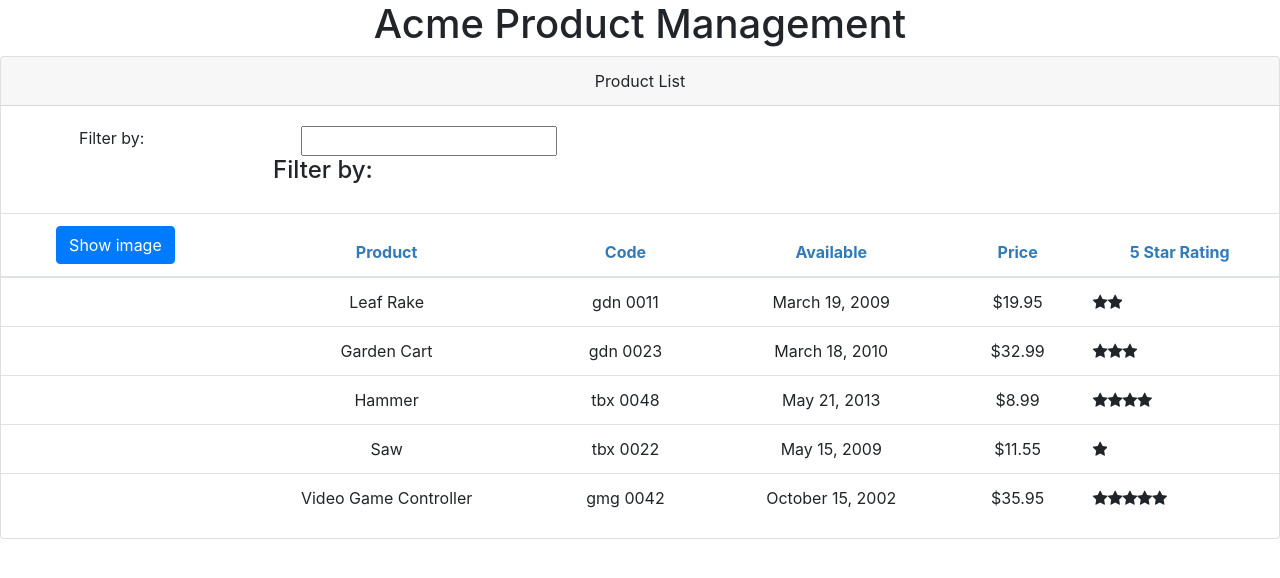
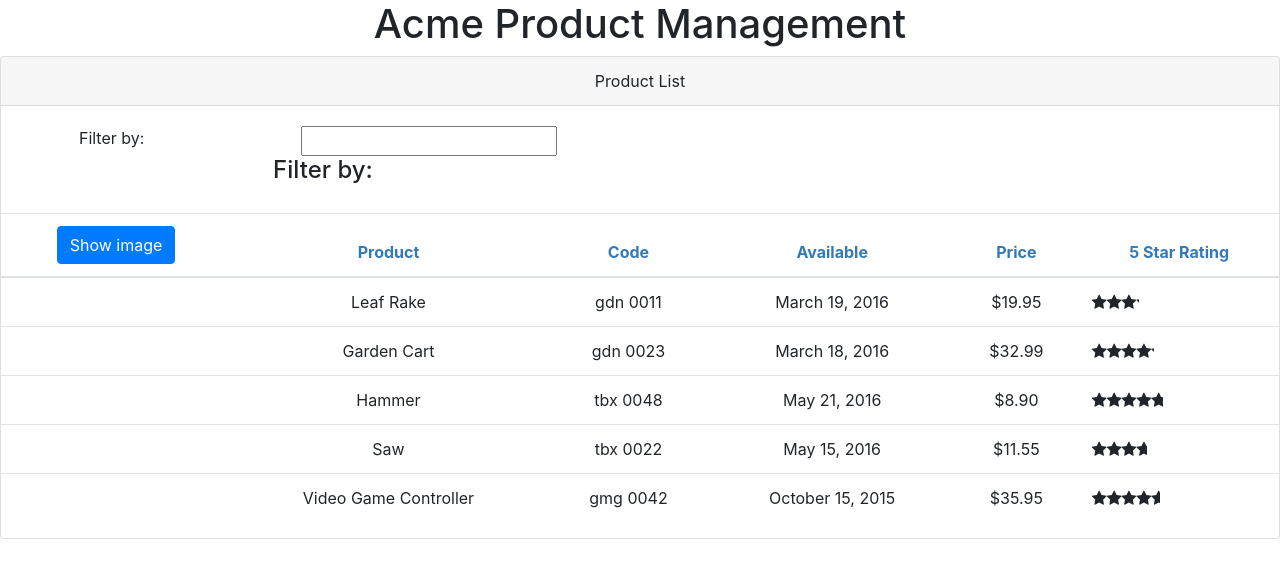
Before and after one commit to MargaritaSklyarenko/angular-pluralsight, an Angular app: page / in a window 1280 px wide. Shown: the top 578 px of the page. Built offline with nearby package versions, Linux system fonts and the light colour scheme.

Commit message:
Add observables

```diff
--- a/src/app/app.module.ts
+++ b/src/app/app.module.ts
@@ -7,6 +7,7 @@ import { ProductListComponent } from './products/product-list.component';
 import { ProductDetailComponent } from './product-detail/product-detail.component';
 import { ConvertToSpacesPipe } from './shared/convert-to-spaces.pipe';
 import { StarComponent } from './shared/star.component';
+import { HttpClientModule } from '@angular/common/http';
 
 @NgModule({
   declarations: [
@@ -18,7 +19,8 @@ import { StarComponent } from './shared/star.component';
   ],
   imports: [
     BrowserModule,
-    FormsModule
+    FormsModule,
+    HttpClientModule
   ],
   providers: [],
   bootstrap: [AppComponent]
--- a/src/app/products/product-list.component.ts
+++ b/src/app/products/product-list.component.ts
@@ -1,6 +1,6 @@
 import { Component, OnInit } from '@angular/core';
 import { IProduct } from './products';
-import { ProductService } from '../shared/product.service'
+import { ProductService } from './product.service'
 import { THIS_EXPR } from '@angular/compiler/src/output/output_ast';
 
 @Component({
@@ -16,6 +16,7 @@ export class ProductListComponent implements OnInit {
   showImage:boolean = false;
   filteredProducts: IProduct[];
   products: IProduct[];
+  errMessage: string = '';
 
   _listFilter: string;
 
@@ -31,8 +32,13 @@ export class ProductListComponent implements OnInit {
   }
 
   ngOnInit() {
-    this.products = this.productService.getProducts();
-    this.filteredProducts = this.products;
+    this.productService.getProducts().subscribe(
+      products => {
+        this.products = products;
+        this.filteredProducts = this.products;
+      },
+      err => this.errMessage = <any>err
+    );
   }
 
   onRatingCliked(message: string): void {
--- /dev/null
+++ b/src/app/products/product.service.ts
@@ -0,0 +1,45 @@
+import { Injectable } from '@angular/core';
+import { HttpClient, HttpErrorResponse } from '@angular/common/http';
+import { Observable, throwError } from 'rxjs';
+import { catchError, tap, map } from 'rxjs/operators';
+
+import { IProduct } from './products';
+
+@Injectable({
+  providedIn: 'root'
+})
+export class ProductService {
+  private productUrl = 'assets/products/products.json';
+
+  constructor(private http: HttpClient) { }
+
+  getProducts(): Observable<IProduct[]> {
+    return this.http.get<IProduct[]>(this.productUrl).pipe(
+      tap(data => console.log('All: ' + JSON.stringify(data))),
+      catchError(this.handleError)
+    );
+  }
+
+
+  getProduct(id: number): Observable<IProduct | undefined> {
+    return this.getProducts().pipe(
+      map((products: IProduct[]) => products.find(p => p.productId === id))
+    );
+  }
+
+  private handleError(err: HttpErrorResponse) {
+    // in a real world app, we may send the server to some remote logging infrastructure
+    // instead of just logging it to the console
+    let errorMessage = '';
+    if (err.error instanceof ErrorEvent) {
+      // A client-side or network error occurred. Handle it accordingly.
+      errorMessage = `An error occurred: ${err.error.message}`;
+    } else {
+      // The backend returned an unsuccessful response code.
+      // The response body may contain clues as to what went wrong,
+      errorMessage = `Server returned code: ${err.status}, error message is: ${err.message}`;
+    }
+    console.error(errorMessage);
+    return throwError(errorMessage);
+  }
+}
--- a/src/app/shared/product.service.ts
+++ /dev/null
@@ -1,75 +0,0 @@
-import { Injectable } from '@angular/core';
-import { IProduct } from '../products/products';
-
-@Injectable({
-  providedIn: 'root'
-})
-export class ProductService {
-
-  constructor() { }
-
-  getProducts(): IProduct[] {
-    return [
-      {
-        "productId": 1,
-        "productName": "Leaf Rake",
-        "productCode": "GDN-0011",
-        "releaseDate": "March 19, 2009",
-        "description": "Leaf rake with 48-inch wooden handle.",
-        "cost": 9.00,
-        "price": 19.95,
-        "category": "garden",
-        "starRating": 2,
-        "imageUrl": "http://openclipart.org/image/300px/svg_to_png/26215/Anonymous_Leaf_Rake.png"
-    },
-    {
-        "productId": 2,
-        "productName": "Garden Cart",
-        "productCode": "GDN-0023",
-        "releaseDate": "March 18, 2010",
-        "description": "15 gallon capacity rolling garden cart",
-        "cost": 20.00,
-        "price": 32.99,
-        "category": "garden",
-        "starRating": 3,
-        "imageUrl": "http://openclipart.org/image/300px/svg_to_png/58471/garden_cart.png"
-      },
-      {
-        "productId": 5,
-        "productName": "Hammer",
-        "productCode": "TBX-0048",
-        "releaseDate": "May 21, 2013",
-        "description": "Curved claw steel hammer",
-        "cost": 1.00,
-        "price": 8.99,
-        "category": "toolbox",
-        "starRating": 4,
-        "imageUrl": "http://openclipart.org/image/300px/svg_to_png/73/rejon_Hammer.png"
-      },
-      {
-        "productId": 8,
-        "productName": "Saw",
-        "productCode": "TBX-0022",
-        "releaseDate": "May 15, 2009",
-        "description": "15-inch steel blade hand saw",
-        "cost": 6.95,
-        "price": 11.55,
-        "category": "garden",
-        "starRating": 1,
-        "imageUrl": "http://openclipart.org/image/300px/svg_to_png/27070/egore911_saw.png"
-      },
-      {
-        "productId": 10,
-        "productName": "Video Game Controller",
-        "productCode": "GMG-0042",
-        "releaseDate": "October 15, 2002",
-        "description": "Standard two-button video game controller",
-        "cost": 2.22,
-        "price": 35.95,
-        "category": "gaming",
-        "starRating": 5,
-        "imageUrl": "http://openclipart.org/image/300px/svg_to_png/120337/xbox-controller_01.png"
-      }
-    ];
-  }
-}
--- /dev/null
+++ b/src/assets/products/products.json
@@ -0,0 +1,52 @@
+[
+    {
+      "productId": 1,
+      "productName": "Leaf Rake",
+      "productCode": "GDN-0011",
+      "releaseDate": "March 19, 2016",
+      "description": "Leaf rake with 48-inch wooden handle.",
+      "price": 19.95,
+      "starRating": 3.2,
+      "imageUrl": "https://openclipart.org/image/300px/svg_to_png/26215/Anonymous_Leaf_Rake.png"
+    },
+    {
+      "productId": 2,
+      "productName": "Garden Cart",
+      "productCode": "GDN-0023",
+      "releaseDate": "March 18, 2016",
+      "description": "15 gallon capacity rolling garden cart",
+      "price": 32.99,
+      "starRating": 4.2,
+      "imageUrl": "https://openclipart.org/image/300px/svg_to_png/58471/garden_cart.png"
+    },
+    {
+      "productId": 5,
+      "productName": "Hammer",
+      "productCode": "TBX-0048",
+      "releaseDate": "May 21, 2016",
+      "description": "Curved claw steel hammer",
+      "price": 8.9,
+      "starRating": 4.8,
+      "imageUrl": "https://openclipart.org/image/300px/svg_to_png/73/rejon_Hammer.png"
+    },
+    {
+      "productId": 8,
+      "productName": "Saw",
+      "productCode": "TBX-0022",
+      "releaseDate": "May 15, 2016",
+      "description": "15-inch steel blade hand saw",
+      "price": 11.55,
+      "starRating": 3.7,
+      "imageUrl": "https://openclipart.org/image/300px/svg_to_png/27070/egore911_saw.png"
+    },
+    {
+      "productId": 10,
+      "productName": "Video Game Controller",
+      "productCode": "GMG-0042",
+      "releaseDate": "October 15, 2015",
+      "description": "Standard two-button video game controller",
+      "price": 35.95,
+      "starRating": 4.6,
+      "imageUrl": "https://openclipart.org/image/300px/svg_to_png/120337/xbox-controller_01.png"
+    }
+  ]
```
Also changed, not shown: src/api/products/products.json (+18 -27 lines).
